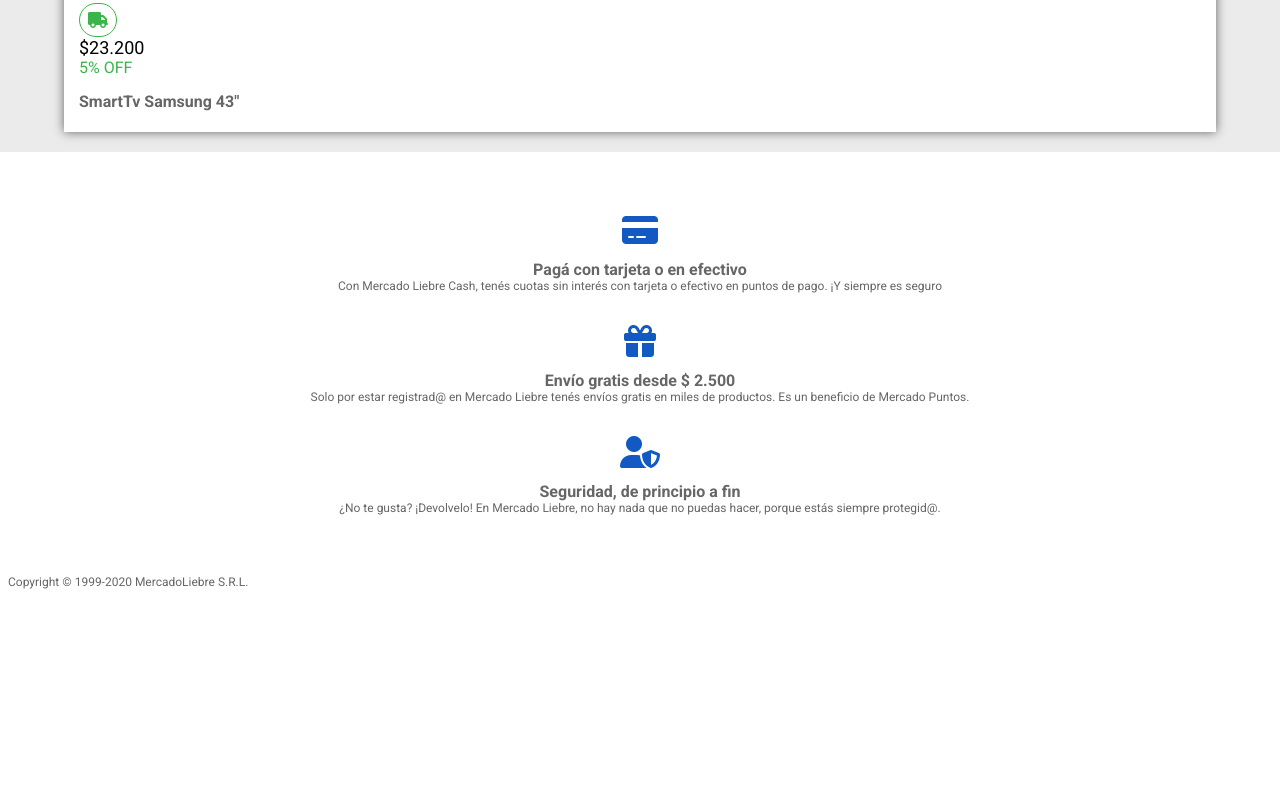
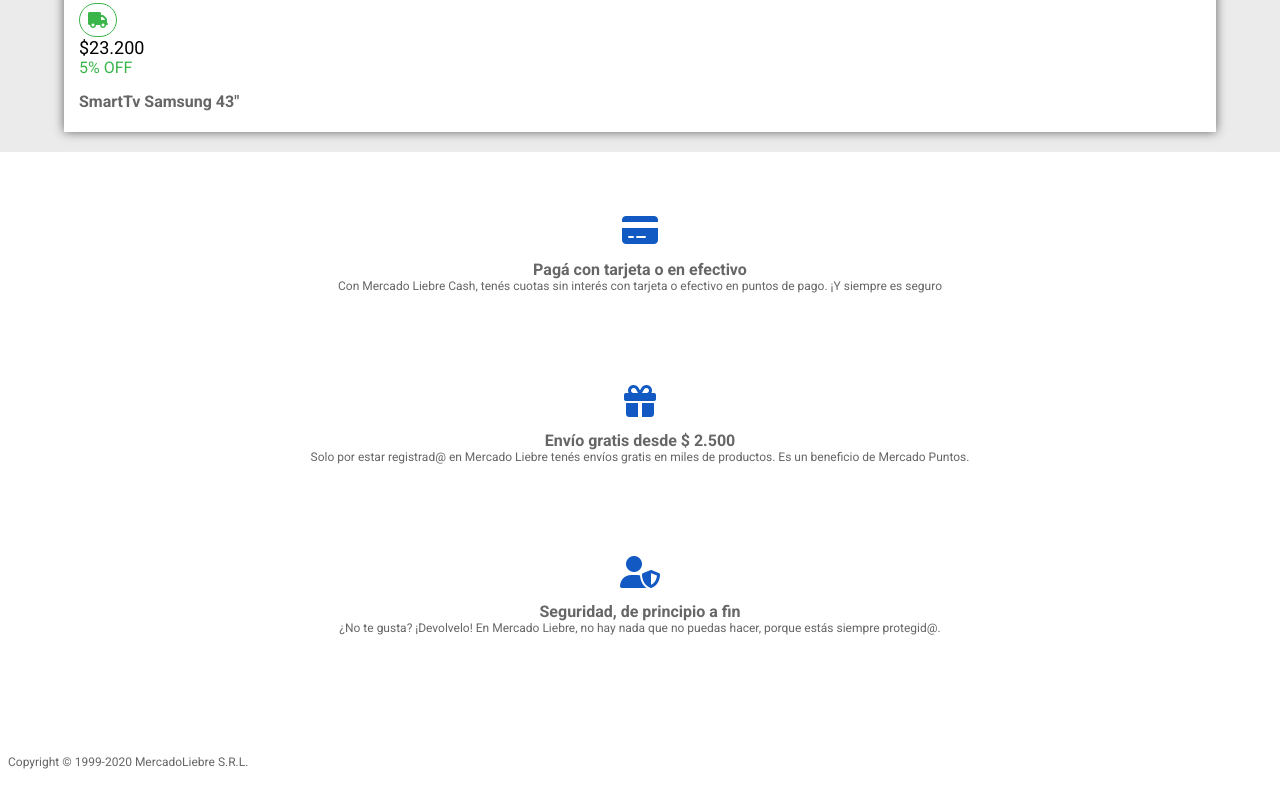
Before and after one commit to Mauro0800/Mercado-Liebre, a website: page views/home.html in a window 1280 px wide. Shown: the part 11073-11881 px from the top of the page. Drawn offline with Linux system fonts and the light colour scheme.

Commit message:
Correccion de footer

```diff
--- a/public/css/styles.css
+++ b/public/css/styles.css
@@ -155,7 +155,10 @@
 
 .footer{
     padding-top: 60px;
-    height: 80vh;
+}
+
+.footer__section{
+    padding-bottom: 60px;
 }
 
 .footer__section__div--icono{
@@ -182,7 +185,6 @@
     color: var(--grisOscuro);
     margin-left: 8px;
     padding-top: 30px;
-    padding-bottom: 20px;
 }
 
 @media (min-width:361px)/* Resolucion de Tablet */{
```
